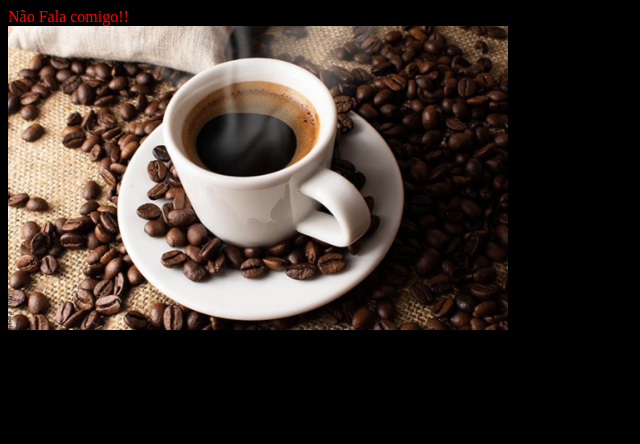
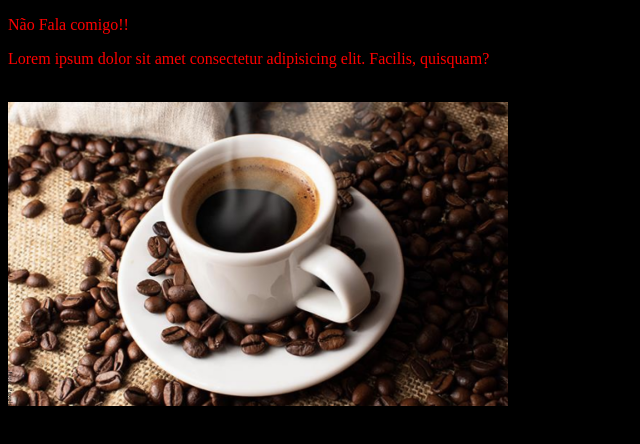
Before and after one commit to MateusCorreiaS/puc-desenvolvimento-web, a plain HTML site: page index.html in a window 1280 px wide. Shown: the whole page, without its empty margins (0-640 px from the left). Drawn offline with Linux system fonts and the light colour scheme.

Commit message:
Atualização no index.html

```diff
--- a/index.html
+++ b/index.html
@@ -9,7 +9,9 @@
 </head>
 
 <body>
-    Não Fala comigo!!
+    <p>Não Fala comigo!!</p>
+
+    <p>Lorem ipsum dolor sit amet consectetur adipisicing elit. Facilis, quisquam?</p>
     <br>
     <img src="imagens/cafe.webp" alt="cafezin"> <!-- Ctrl + Backspace para incluir imagens mais rápido-->
 
```
